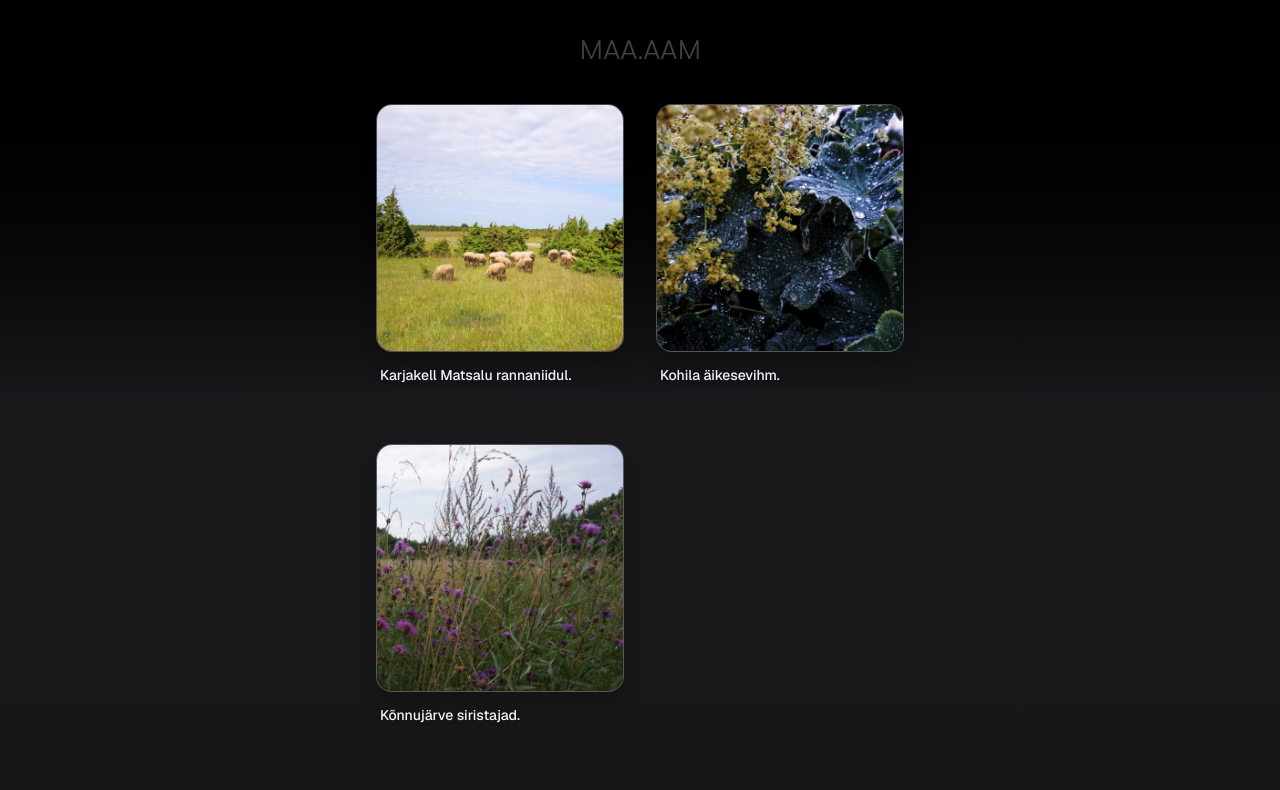
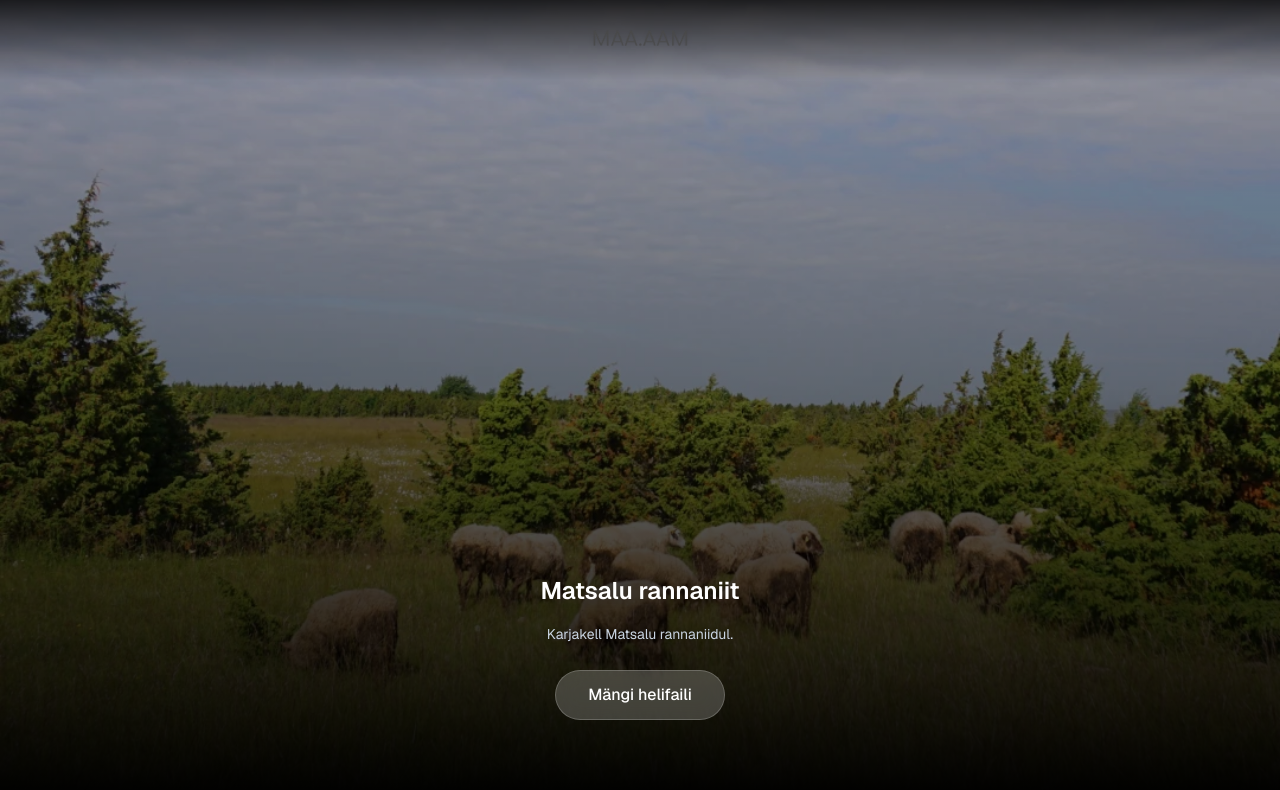
Before and after one commit to sulevyo/maa_aam_yo, a Next.js app: page / in a window 1280 px wide. Shown: the top 790 px of the page. Built offline with nearby package versions, Linux system fonts and the light colour scheme.

Commit message:
uus disain test

```diff
--- a/app/page.js
+++ b/app/page.js
@@ -30,7 +30,6 @@ export default function Home() {
   const [activeItem, setActiveItem] = useState(null);
   const [isPlaying, setIsPlaying] = useState(false);
   const [isLoadingAudio, setIsLoadingAudio] = useState(false);
-
   const [isLooping, setIsLooping] = useState(false);
 
   const audioRef = useRef(null);
@@ -55,14 +54,14 @@ export default function Home() {
         });
       }
     } catch (e) {
-      console.log("MediaSession viga seadmes:", e);
+      console.log("MediaSession viga:", e);
     }
   }, [activeItem]);
 
   const handleOpen = (item) => {
     setActiveItem(item);
     setIsPlaying(false);
-    setIsLoadingAudio(false);
+    setIsLoadingAudio(true);
 
     if (audioRef.current) {
       audioRef.current.pause();
@@ -94,45 +93,60 @@ export default function Home() {
           setIsLoadingAudio(false);
         })
         .catch(err => {
-          console.log("Esituse tõrge seadmes:", err);
+          console.log("Esituse tõrge:", err);
           setIsLoadingAudio(false);
         });
     }
   };
 
   return (
-    <div className="min-h-screen bg-gradient-to-b from-black via-zinc-900 to-neutral-900 font-sans flex flex-col items-center">
+    // snap-y snap-mandatory paneb kerimise kaartide külge lukustuma
+    <div className="h-screen w-screen bg-black text-white overflow-y-scroll snap-y snap-mandatory font-sans">
 
-      <header className="w-full max-w-xl flex justify-center items-center px-6 py-8">
-        <img src="/images/logo.svg" alt="Logo" className="h-10 w-auto opacity-90 drop-shadow-md" />
+      {/* Fikseeritud logo ülal servas */}
+      <header className="fixed top-0 left-0 w-full z-40 flex justify-center items-center py-6 bg-gradient-to-b from-black/80 to-transparent pointer-events-none">
+        <img src="/images/logo.svg" alt="Logo" className="h-8 w-auto opacity-90 drop-shadow-md pointer-events-auto" />
       </header>
 
-      <main className="w-full max-w-xl px-6 pb-12 grid grid-cols-1 sm:grid-cols-2 gap-8 flex-1 items-start">
+      {/* Kaartide nimekiri */}
+      <main className="w-full">
         {AUDIO_DATA.map((item) => (
-          <button
+          <section
             key={item.id}
-            onClick={() => handleOpen(item)}
-            type="button"
-            className="flex flex-col h-fit text-left space-y-3 w-full appearance-none bg-transparent border-0 p-0 outline-none block cursor-pointer group"
-            style={{ WebkitTapHighlightColor: 'transparent' }}
+            className="w-full h-screen snap-start snap-always relative flex items-end justify-center pb-20 px-6"
           >
-            <div className="w-full aspect-square bg-white/10 rounded-2xl overflow-hidden shadow-xl border border-white/20">
+            {/* Taustapilt üle terve ekraani */}
+            <div className="absolute inset-0 z-0">
               <img
                 src={item.imageUrl}
                 alt={item.title}
-                className="w-full h-full object-cover transition-transform duration-500 group-hover:scale-110"
+                className="w-full h-full object-cover opacity-65"
               />
+              <div className="absolute inset-0 bg-gradient-to-t from-black via-black/30 to-transparent" />
             </div>
-            <p className="text-sm text-slate-200 sm:text-slate-100 font-medium leading-relaxed px-1 drop-shadow-sm">
-              {item.text}
-            </p>
-          </button>
+
+            {/* Sisu (tekst ja nupp) */}
+            <div className="relative z-10 w-full max-w-md flex flex-col items-center text-center space-y-4">
+              <h2 className="text-2xl font-semibold text-white drop-shadow-md">{item.title}</h2>
+              <p className="text-sm text-slate-300 max-w-xs leading-relaxed drop-shadow-sm">
+                {item.text}
+              </p>
+
+              <button
+                onClick={() => handleOpen(item)}
+                type="button"
+                className="mt-2 bg-white/20 hover:bg-white/30 backdrop-blur-md text-white font-medium px-8 py-3 rounded-full border border-white/20 transition-all active:scale-95 cursor-pointer"
+              >
+                Mängi helifaili
+              </button>
+            </div>
+          </section>
         ))}
       </main>
 
+      {/* Audiopleieri Modal */}
       {activeItem && (
         <div className="fixed inset-0 z-50 flex flex-col items-center justify-center bg-black">
-
           <img
             src={activeItem.imageUrl}
             className="absolute inset-0 w-full h-full object-cover opacity-50"
@@ -143,7 +157,6 @@ export default function Home() {
             onClick={handleClose}
             type="button"
             className="absolute top-6 right-6 text-white/70 hover:text-white p-4 focus:outline-none z-20 transition-colors"
-            style={{ WebkitTapHighlightColor: 'transparent' }}
           >
             <svg className="w-8 h-8" fill="none" stroke="currentColor" viewBox="0 0 24 24">
               <path strokeLinecap="round" strokeLinejoin="round" strokeWidth={1.5} d="M6 18L18 6M6 6l12 12" />
@@ -151,12 +164,10 @@ export default function Home() {
           </button>
 
           <div className="relative z-10 flex flex-col items-center justify-center w-full max-w-md px-6">
-
             <button
               onClick={togglePlay}
               type="button"
               className="w-24 h-24 bg-white/20 backdrop-blur-md rounded-full flex items-center justify-center text-white shadow-2xl border border-white/10 focus:outline-none transition-transform active:scale-90"
-              style={{ WebkitTapHighlightColor: 'transparent' }}
             >
               {isLoadingAudio ? (
                 <svg className="animate-spin h-8 w-8 text-white" fill="none" viewBox="0 0 24 24">
@@ -184,7 +195,6 @@ export default function Home() {
                 className={`relative inline-flex h-6 w-11 items-center rounded-full transition-colors focus:outline-none ${
                   isLooping ? 'bg-white/80' : 'bg-white/20'
                 }`}
-                style={{ WebkitTapHighlightColor: 'transparent' }}
               >
                 <span
                   className={`inline-block h-4 w-4 transform rounded-full transition-transform bg-white ${
@@ -203,8 +213,9 @@ export default function Home() {
 
       <audio
         ref={audioRef}
-        preload="none"
+        preload="auto"
         loop={isLooping}
+        onCanPlayThrough={() => setIsLoadingAudio(false)}
         onPlay={() => setIsLoadingAudio(false)}
         onWaiting={() => setIsLoadingAudio(true)}
         onPlaying={() => setIsLoadingAudio(false)}
@@ -212,7 +223,9 @@ export default function Home() {
           setIsPlaying(false);
           setIsLoadingAudio(false);
         }}
-      />
+      >
+        {activeItem && <source src={activeItem.audioUrl} type="audio/mpeg" />}
+      </audio>
     </div>
   );
 }
```
